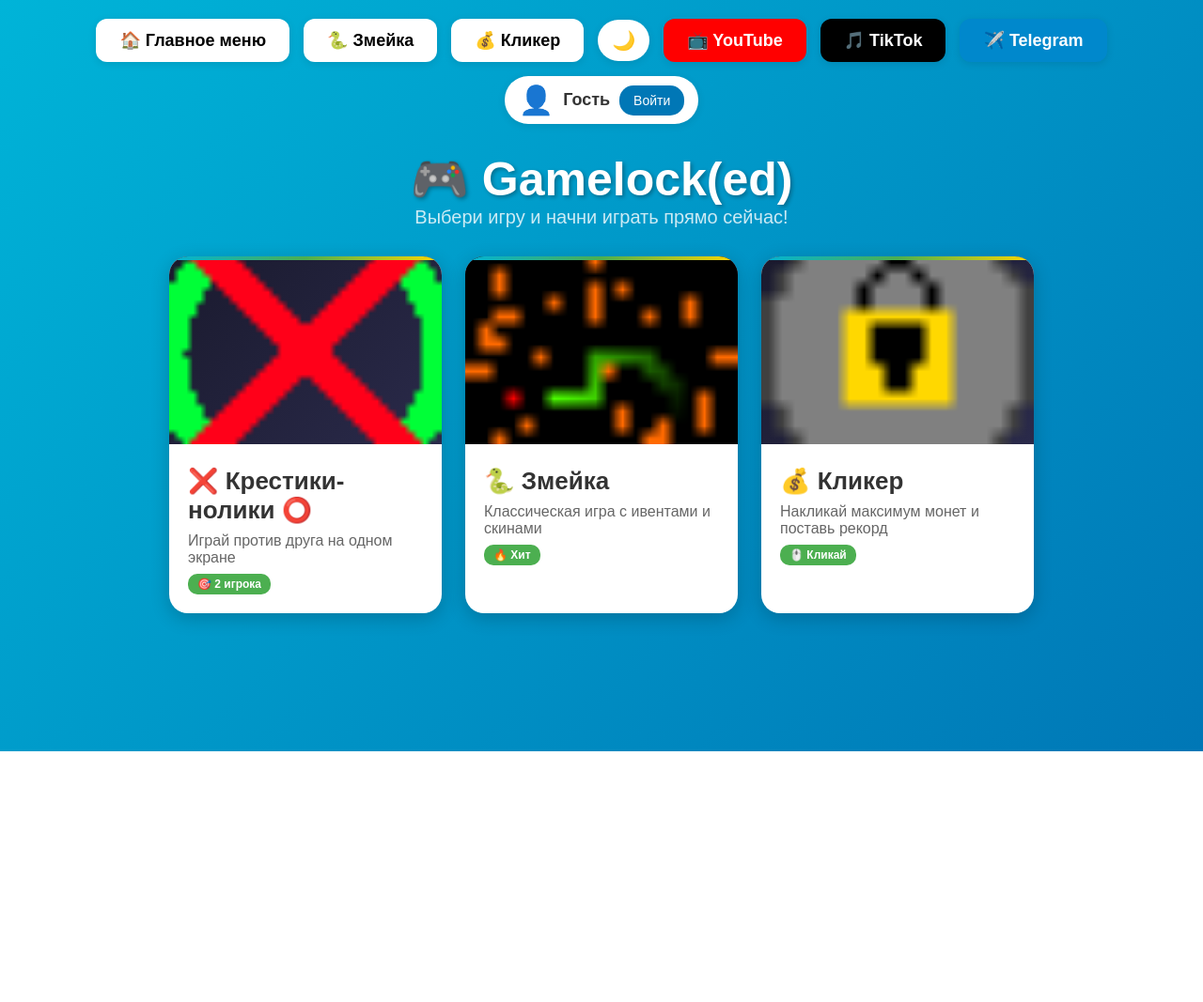
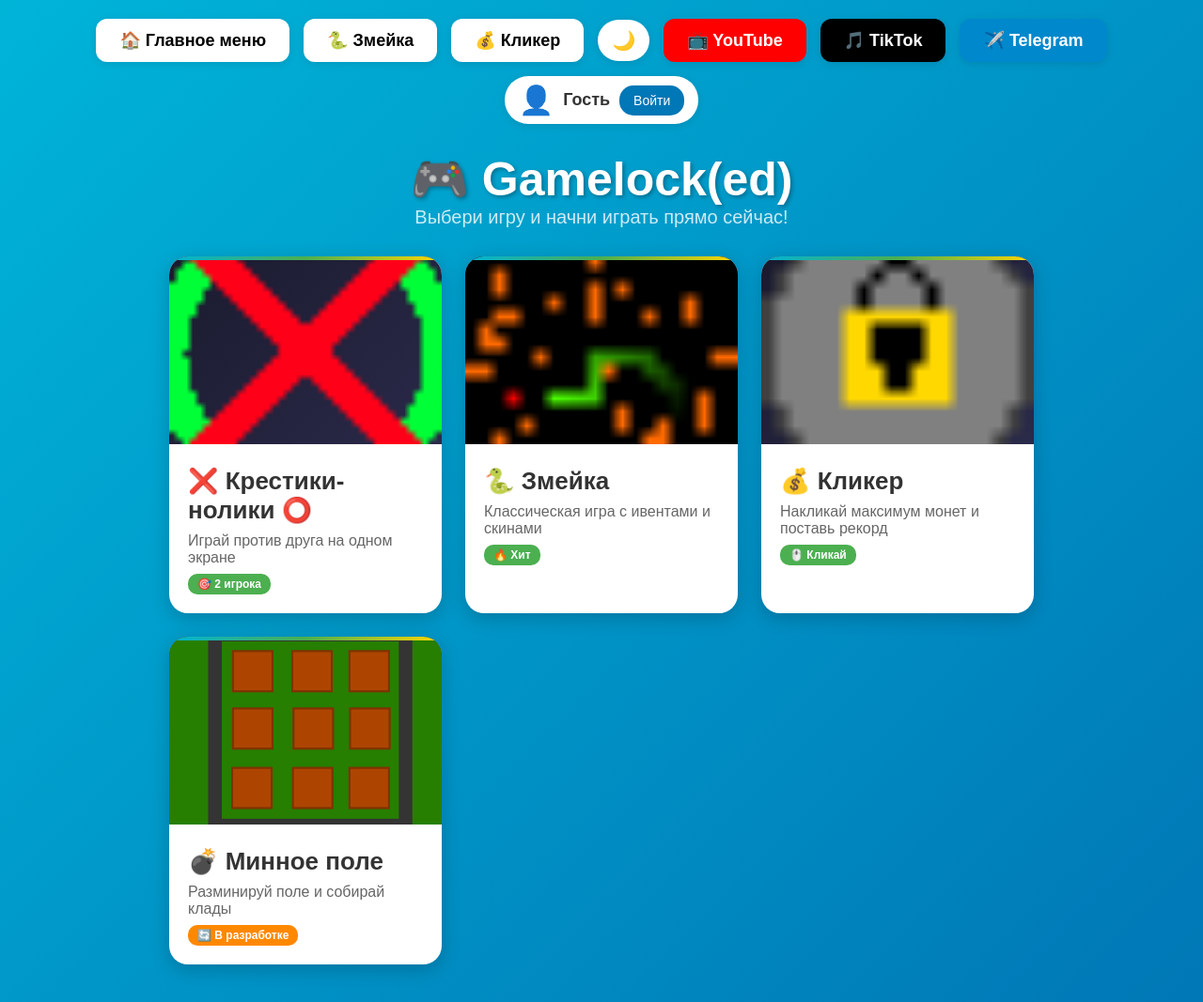
Before and after one commit to s1rake/GameLock-ed-, a plain HTML site: page index.html in a window 1280 px wide. Shown: the whole page at 94% size. Before the commit the page ends 800 px from the top, so only its background shows below. Drawn offline with nearby package versions, Linux system fonts and the light colour scheme.

Commit message:
Minepole

```diff
--- a/index.html
+++ b/index.html
@@ -405,6 +405,14 @@
             <span class="game-badge">🖱️ Кликай</span>
         </div>
     </div>
+            <div class="game-card" onclick="showInDevelopment()">
+    <img class="game-image" src="img/minepole.png" alt="Минное поле">
+    <div class="game-info">
+        <div class="game-title">💣 Минное поле</div>
+        <div class="game-description">Разминируй поле и собирай клады</div>
+        <span class="game-badge" style="background:#ff8800;">🔄 В разработке</span>
+    </div>
+</div>
 </div>
 
 <script src="https://cdn.jsdelivr.net/npm/@supabase/supabase-js@2"></script>
@@ -635,6 +643,28 @@ document.getElementById('modalOverlay').addEventListener('click', function(e) {
     if (e.target === this) closeModal();
 });
 
+function showInDevelopment() {
+    var t = document.createElement('div');
+    t.style.cssText = 'position:fixed;top:20px;left:50%;transform:translateX(-50%);padding:14px 28px;border-radius:15px;font-weight:bold;font-size:16px;z-index:9999;color:#fff;background:#ff8800;box-shadow:0 5px 20px rgba(0,0,0,0.3);opacity:0;transition:opacity 0.4s ease;';
+    t.textContent = '🚧 Минное поле — скоро будет доступно!';
+    document.body.appendChild(t);
+
+    // Плавное появление
+    setTimeout(function() {
+        t.style.opacity = '1';
+    }, 10);
+
+    // Плавное исчезновение
+    setTimeout(function() {
+        t.style.opacity = '0';
+    }, 2100);
+
+    // Удаление
+    setTimeout(function() {
+        t.remove();
+    }, 2600);
+}
+
 // ========== ЗАПУСК ==========
 updateProfileUI();
 
```
